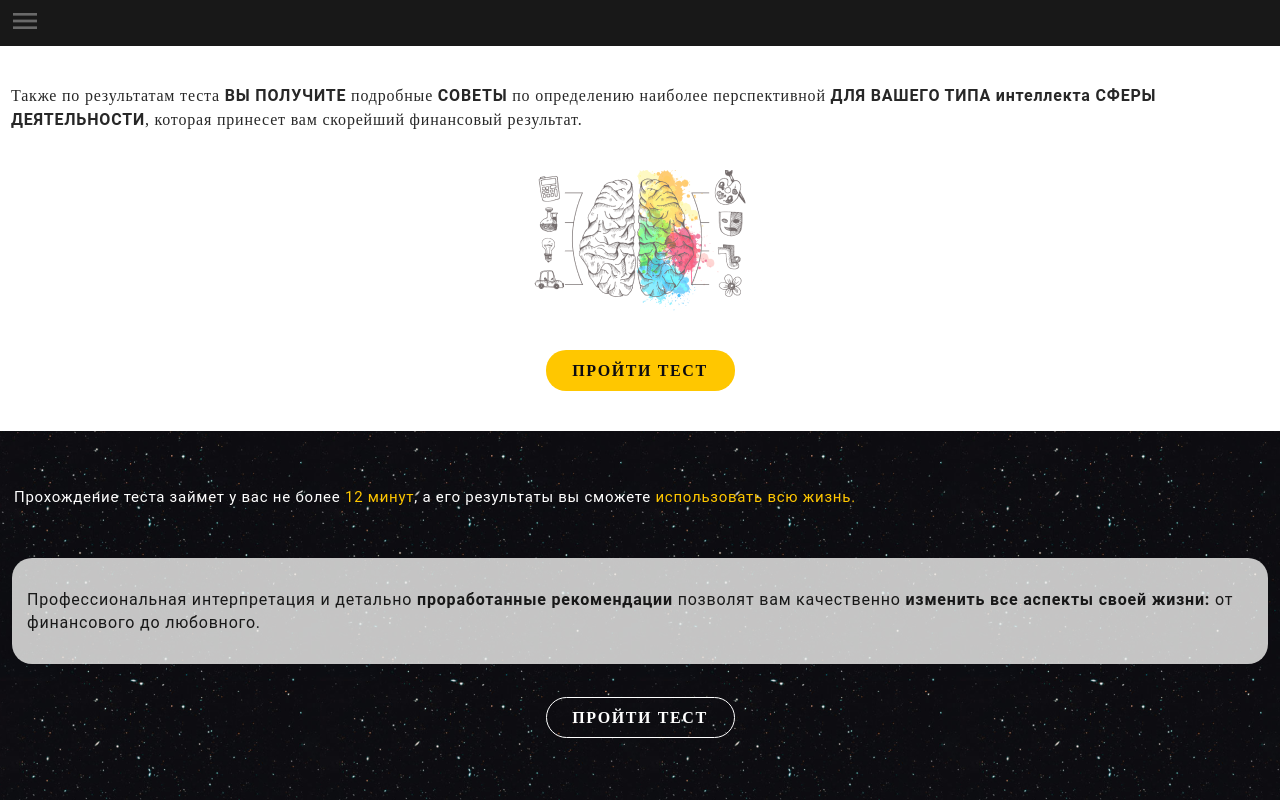
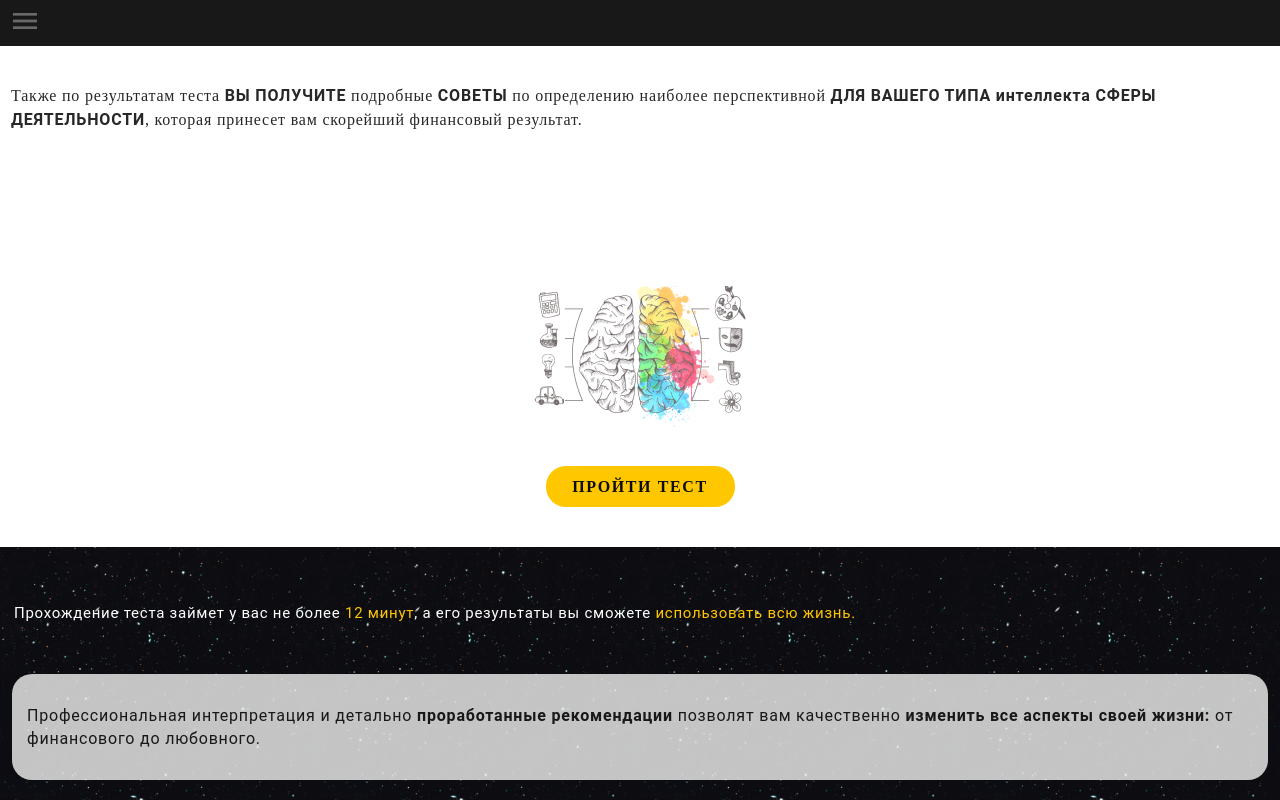
Before and after one commit to onikaChorba/vueTestIq, a Vue app: page /about in a window 1280 px wide. Shown: the top 800 px of the page. Built offline with nearby package versions, Linux system fonts and the light colour scheme.

Commit message:
style: add min height

```diff
--- a/src/components/InfoText.vue
+++ b/src/components/InfoText.vue
@@ -24,6 +24,7 @@
   letter-spacing: 0.05em;
   color: #272727;
   padding: 38px 11px;
+  min-height: 30vh;
 }
 .infoImg {
   display: block;
--- a/src/components/InfoTextMore.vue
+++ b/src/components/InfoTextMore.vue
@@ -19,6 +19,7 @@
 </template>
 <style scoped>
 .infoTestMoreBlock {
+  min-height: 50vh;
   background: url("../components/icons/rain_bk2.png");
   color: #ffffff;
   font-family: "Merriweather";
--- a/src/views/AboutView.vue
+++ b/src/views/AboutView.vue
@@ -9,9 +9,3 @@ import InfoTextMore from "../components/InfoTextMore.vue";
     <InfoTextMore />
   </main>
 </template>
-
-<style scoped>
-.about {
-  min-height: 100hv;
-}
-</style>
```
